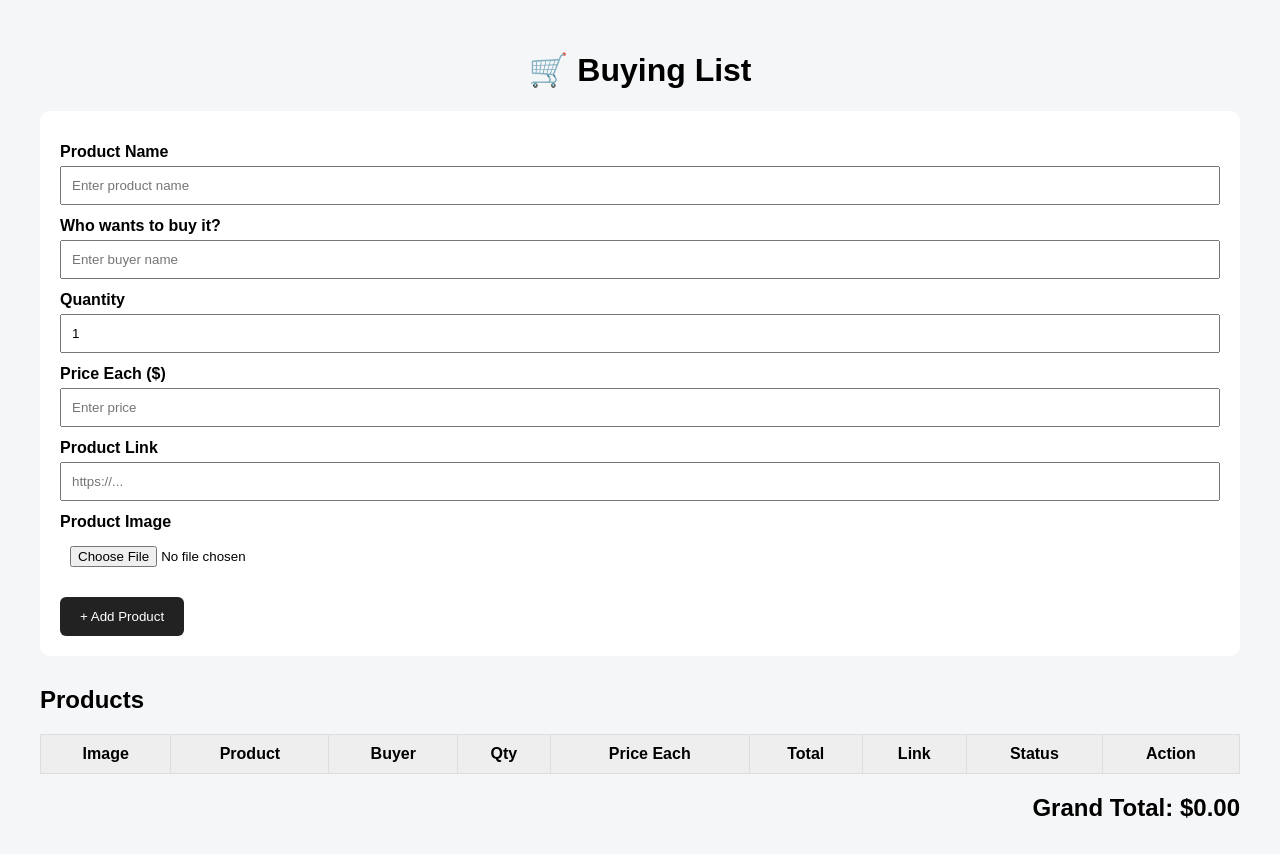
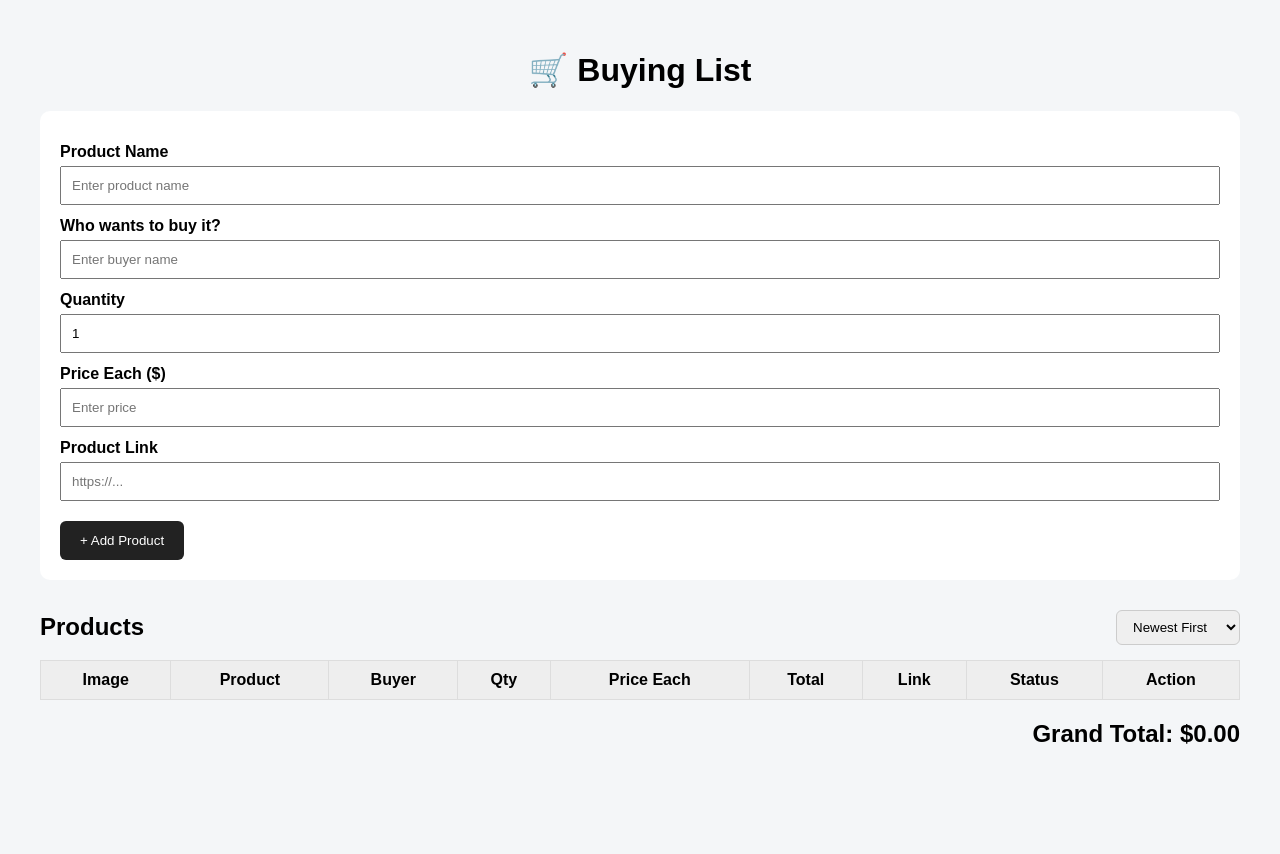
Before and after one commit to Rithisak-png/shopping-list, a plain HTML site: page index.html in a window 1280 px wide. After the commit the page ends 800 px from the top, so only its background shows below. Drawn offline with nearby package versions, Linux system fonts and the light colour scheme; no server answers.

Commit message:
Update website layout

```diff
--- a/index.html
+++ b/index.html
@@ -31,14 +31,22 @@
             <label>Product Link</label>
             <input type="url" id="link" placeholder="https://...">
 
-            <label>Product Image</label>
-            <input type="file" id="image" accept="image/*">
+
 
             <button onclick="addProduct()">+ Add Product</button>
 
         </div>
 
-        <h2>Products</h2>
+        <div class="products-header">
+
+    <h2>Products</h2>
+
+    <select id="sortSelect" onchange="loadProducts()">
+        <option value="newest">Newest First</option>
+        <option value="az">Name A → Z</option>
+        <option value="za">Name Z → A</option>
+    </select>
+</div>
 
         <table>
             <thead>
@@ -66,7 +74,7 @@
     </div>
 
     <script src="https://cdn.jsdelivr.net/npm/@supabase/supabase-js@2"></script>
-    <script src="script.js"></script>
+<script src="script.js"></script>
 
 </body>
 </html>
--- a/style.css
+++ b/style.css
@@ -64,3 +64,19 @@ th {
 .grand-total {
     text-align: right;
 }
+.products-header {
+    display: flex;
+    justify-content: space-between;
+    align-items: center;
+    margin-bottom: 15px;
+}
+
+.products-header h2 {
+    margin: 0;
+}
+
+.products-header select {
+    padding: 8px 12px;
+    border-radius: 6px;
+    border: 1px solid #ccc;
+}
```
